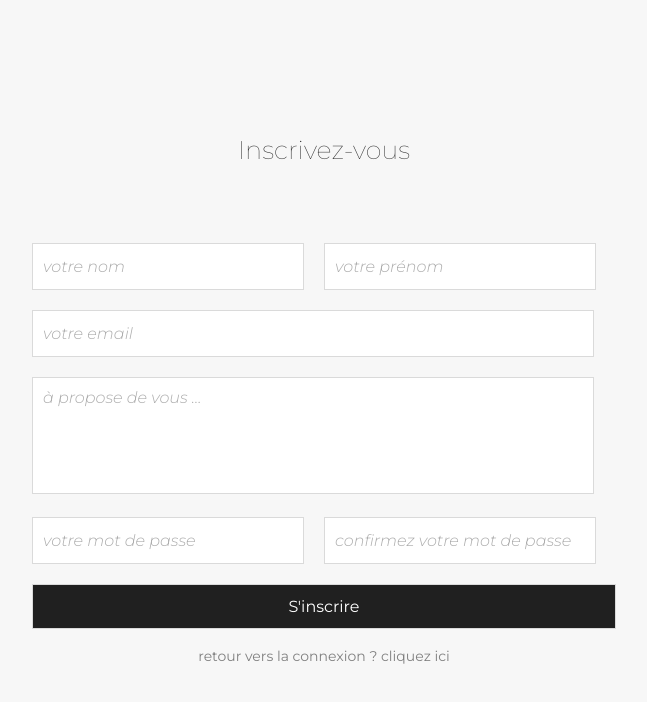
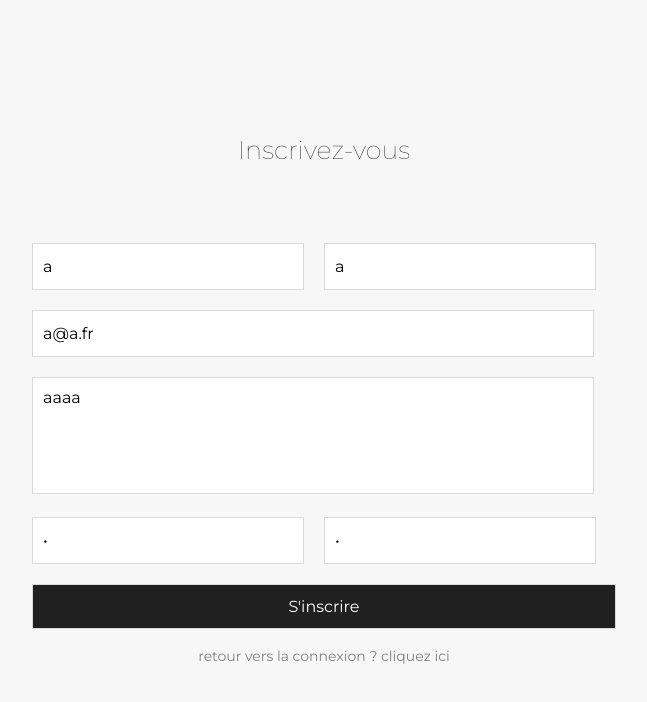
Before and after one commit to cauxNicolas/crud-frontend, a React (Create React App) app: page /signup in a window 1280 px wide. Shown: the top 702 px of the page, without its empty margins (316-963 px from the left). Built offline with nearby package versions, Linux system fonts and the light colour scheme.

Commit message:
connexion back

```diff
--- a/package.json
+++ b/package.json
@@ -6,6 +6,7 @@
     "@testing-library/jest-dom": "^4.2.4",
     "@testing-library/react": "^9.3.2",
     "@testing-library/user-event": "^7.1.2",
+    "axios": "^0.20.0",
     "react": "^16.13.1",
     "react-dom": "^16.13.1",
     "react-router-dom": "^5.2.0",
--- a/src/containers/Signup.js
+++ b/src/containers/Signup.js
@@ -3,14 +3,16 @@ import { Link } from "react-router-dom";
 // componenents
 import Input from "../components/Input";
 import Textarea from "../components/Textarea";
+// bdd
+import axios from "axios";
 
 const Signup = () => {
-  const [name, setName] = useState("");
-  const [lastname, setLastname] = useState("");
-  const [email, setEmail] = useState("");
-  const [textarea, setTextarea] = useState("");
-  const [password, setPassword] = useState("");
-  const [confirmPassword, setConfirmPassword] = useState("");
+  const [name, setName] = useState("a");
+  const [lastname, setLastname] = useState("a");
+  const [email, setEmail] = useState("a@a.fr");
+  const [textarea, setTextarea] = useState("aaaa");
+  const [password, setPassword] = useState("a");
+  const [confirmPassword, setConfirmPassword] = useState("a");
   // error
   const [errorName, setErrorName] = useState(false);
   const [errorLastname, setErrorLastname] = useState(false);
@@ -45,7 +47,7 @@ const Signup = () => {
   };
 
   // soumission du formulaire
-  const handleSubmit = (event) => {
+  const handleSubmit = async (event) => {
     event.preventDefault();
     if (
       name !== "" &&
@@ -55,7 +57,19 @@ const Signup = () => {
       password !== "" &&
       confirmPassword !== ""
     ) {
-      alert("inscription ok");
+      try {
+        const response = await axios.post("http://localhost:3100/signup", {
+          name,
+          lastname,
+          email,
+          textarea,
+          password,
+          confirmPassword,
+        });
+        console.log("->", response.data);
+      } catch (error) {
+        console.log(error.response);
+      }
     } else {
       if (name === "") {
         setErrorName(true);
```
Also changed, not shown: 1 other file (tests, documents, lock files or other folders).
